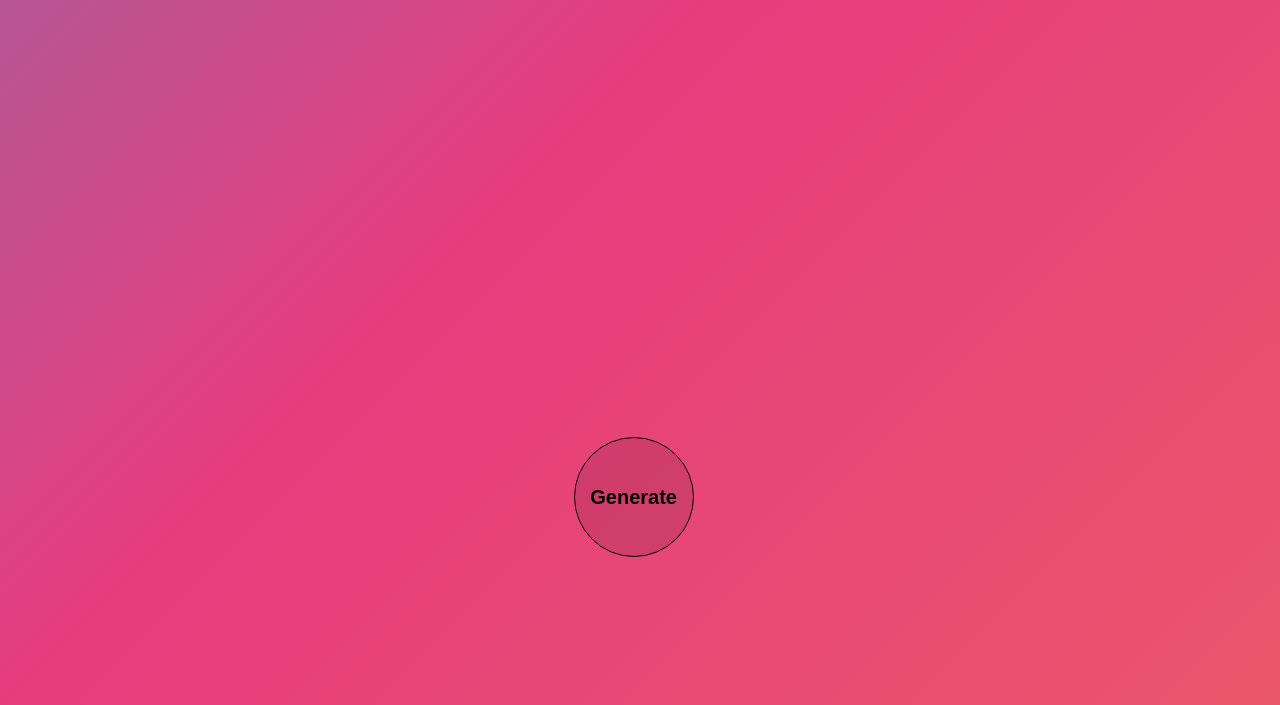
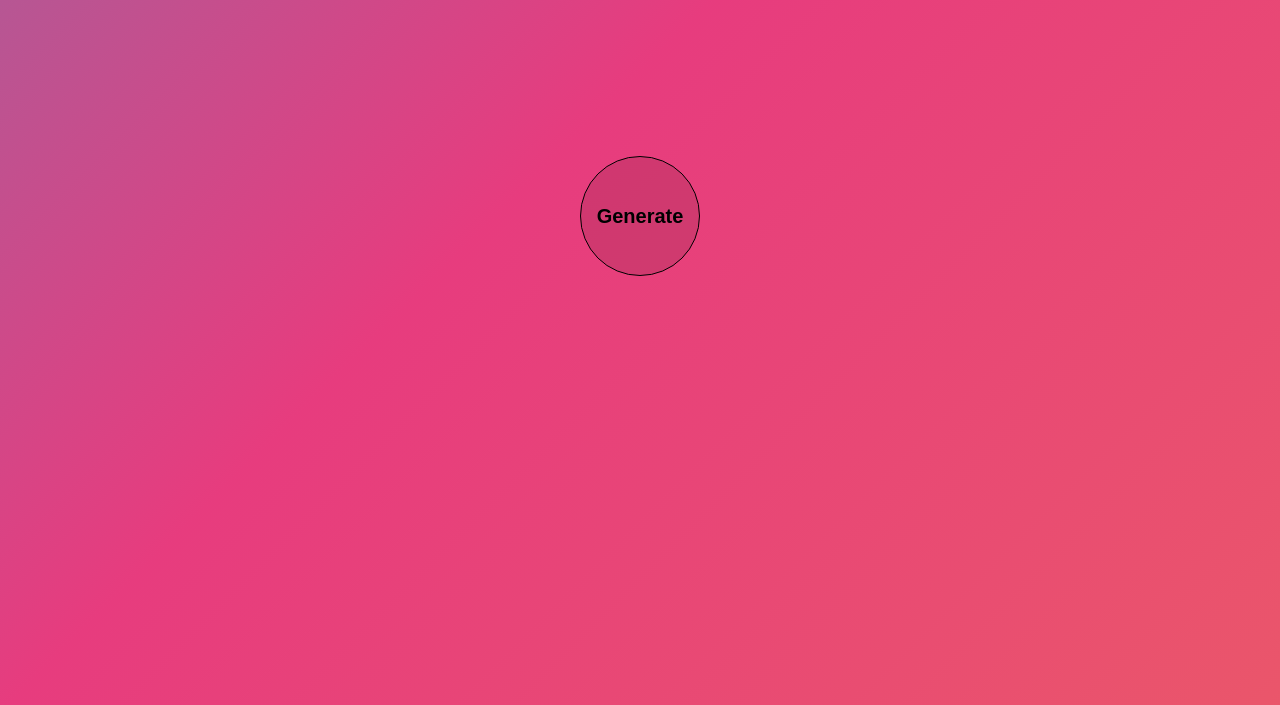
Before and after one commit to ukpabik/Movie-Generator, a plain HTML site: page index.html in a window 1280 px wide. Shown: the part 183-888 px from the top of the page. Drawn offline with Linux system fonts and the light colour scheme.

Commit message:
Changed the button.

```diff
--- a/style.css
+++ b/style.css
@@ -31,10 +31,8 @@ body {
 }
 .button-div{
   display:flex;
-  position: absolute;
-  left: 49.5%;
-  bottom: 0;
-  transform: translate(-50%, -50%);
+  margin-top: 8rem;
+  justify-content:center;
 }
 .generate-button{
   border:1px black solid;
```
